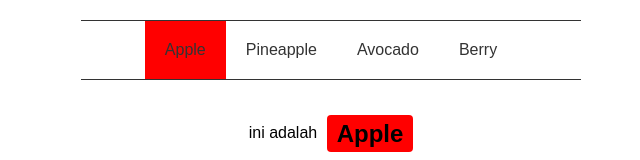
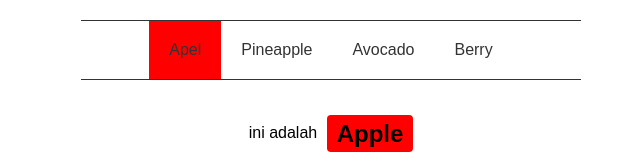
Before and after one commit to flege/reactjs-coba, a React (Create React App) app: page / in a window 1280 px wide. Shown: the top 160 px of the page, without its empty margins (309-949 px from the left). Built offline with nearby package versions, Linux system fonts and the light colour scheme.

Commit message:
rename to apel

```diff
--- a/src/index.js
+++ b/src/index.js
@@ -6,7 +6,7 @@ import * as serviceWorker from './serviceWorker';
 
 const items = [
     {
-        name : 'Apple',
+        name : 'Apel',
         color : 'Merah',
         img   : 'apel.jpg',
     },
```
